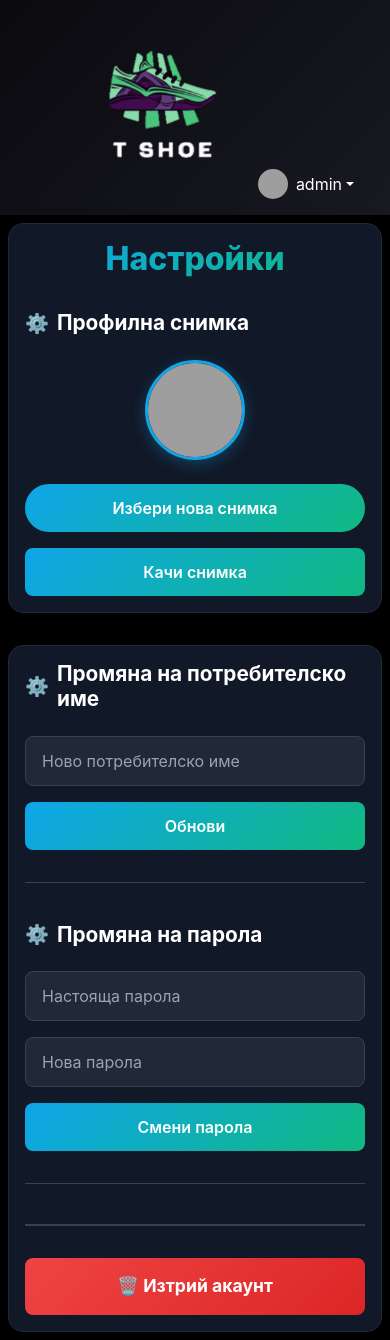
After one commit to TDTanev21/T-shoe, a Flask app: page /profile/settings in a window 390 px wide. The commit adds this page. Run offline with Flask 3, Linux system fonts and the light colour scheme; a user stored in the database is signed in; grey boxes are pictures that could not be loaded.

Commit message:
make settings menu

```diff
--- a/FlaskProject1/app.py
+++ b/FlaskProject1/app.py
@@ -15,10 +15,13 @@ from controllers.main_controller import main_bp
 from controllers.auth_controller import auth_bp
 from controllers.dashboard_controller import dashboard_bp
 from controllers.cart_controller import cart_bp
+from controllers.profile_controller import profile_bp
 app.register_blueprint(main_bp)
 app.register_blueprint(auth_bp, url_prefix='/auth')
 app.register_blueprint(dashboard_bp, url_prefix='/dashboard')
 app.register_blueprint(cart_bp, url_prefix='/cart')
+
+app.register_blueprint(profile_bp, url_prefix='/profile')
 @app.context_processor
 def inject_current_user():
     from flask_login import current_user
@@ -26,7 +29,7 @@ def inject_current_user():
 
 with app.app_context():
     db.create_all()
-    print("✓ Database tables created/verified")
+    print(" Database tables created/verified")
 
 if __name__ == '__main__':
     app.run(debug=True)
--- a/FlaskProject1/controllers/cart_controller.py
+++ b/FlaskProject1/controllers/cart_controller.py
@@ -15,6 +15,22 @@ from reportlab.lib.units import inch, cm
 from services.product_service import add_new_product
 
 cart_bp = Blueprint('cart', __name__)
+PRODUCT_IMAGES = {
+    'nike_air_force_1': 'air_force_1.jpg',
+    'adidas_ultraboost': 'adidas_ultraboost_1.jpg',
+    'puma_rs-x': 'puma_rs_x.jpg',
+    'adidas_predator': 'adidas_predator.jpg',
+    'nike_air_max': 'air_max.jpg',
+    'clarks_oxford': 'clarks_oxford.jpg',
+    'hugo_boss_boss_classic': 'hugo_boss_boss_classic.jpg',
+    'geox_derby': 'geox_derby.jpg',
+    'salvatore_monk_strap': 'salvatore_monk_strap.jpg',
+    'adidas_superstar': 'adidas_superstar.jpg',
+    'new_balance_574': 'new_balance_574.jpg',
+    'vans_old_skool': 'vans_old_skool.jpg',
+    'converse_chuck_70': 'converse_chuck_70.jpg',
+    'clarks_desert_boot': 'clarks_desert_boot.jpg'
+}
 
 @cart_bp.route('/checkout', methods=['POST'])
 @login_required
@@ -85,7 +101,8 @@ def cart_page():
         "dashboard/cart.html",
         current_user=current_user,
         cart_items=valid_cart_items,
-        products_dict=products_dict
+        products_dict=products_dict,
+        product_images = PRODUCT_IMAGES
     )
 
 @cart_bp.route('/add', methods=['POST'])
--- a/FlaskProject1/controllers/dashboard_controller.py
+++ b/FlaskProject1/controllers/dashboard_controller.py
@@ -7,15 +7,6 @@ from models import db
 from services.product_service import get_filtered_products, add_new_product
 
 dashboard_bp = Blueprint('dashboard', __name__)
-
-CATEGORIES = {
-    "Спортни": ["Бягане", "Баскетбол", "Футбол", "Тенис", "Тренировка", "Волейбол"],
-    "Елегантни": ["Оксфорди", "Дърбита", "Лофери", "Монкстрапове", "Брогове"],
-    "Всекидневни": ["Кецове", "Мокасини", "Ботуши", "Сандали", "Еспадрили"]
-}
-
-BRANDS = ["Nike", "Adidas", "Puma", "New Balance", "Vans", "Converse", "Clarks", "Hugo Boss", "Geox", "Salvatore"]
-
 PRODUCT_IMAGES = {
     'nike_air_force_1': 'air_force_1.jpg',
     'adidas_ultraboost': 'adidas_ultraboost_1.jpg',
@@ -33,8 +24,13 @@ PRODUCT_IMAGES = {
     'clarks_desert_boot': 'clarks_desert_boot.jpg'
 }
 
+CATEGORIES = {
+    "Спортни": ["Бягане", "Баскетбол", "Футбол", "Тенис", "Тренировка", "Волейбол"],
+    "Елегантни": ["Оксфорди", "Дърбита", "Лофери", "Монкстрапове", "Брогове"],
+    "Всекидневни": ["Кецове", "Мокасини", "Ботуши", "Сандали", "Еспадрили"]
+}
 
-
+BRANDS = ["Nike", "Adidas", "Puma", "New Balance", "Vans", "Converse", "Clarks", "Hugo Boss", "Geox", "Salvatore"]
 
 @dashboard_bp.route('/dashboard')
 @login_required
--- /dev/null
+++ b/FlaskProject1/controllers/profile_controller.py
@@ -0,0 +1,98 @@
+from flask import Blueprint, render_template
+from flask import render_template, request, redirect, url_for, flash
+from flask_login import current_user, login_required, logout_user
+from models import User,db
+import os
+from werkzeug.utils import secure_filename
+from flask import current_app
+
+profile_bp = Blueprint('profile', __name__)
+
+@profile_bp.route('/upload_picture', methods=['POST'])
+def upload_picture():
+    if 'profile_picture' not in request.files:
+        flash('No file selected')
+        return redirect(url_for('profile.settings'))
+
+    file = request.files['profile_picture']
+    if file.filename == '':
+        flash('No file selected')
+        return redirect(url_for('profile.settings'))
+
+    if file:
+        filename = secure_filename(f"{current_user.username}_pfp.png")
+        save_path = os.path.join(current_app.root_path, 'static', 'images', filename)
+
+        file.save(save_path)
+        flash('Profile picture updated successfully!')
+
+    return redirect(url_for('profile.settings'))
+
+@profile_bp.route('/settings', methods=['GET'])
+@login_required
+def settings():
+    return render_template('profile/settings.html', current_user=current_user)
+
+@profile_bp.route('/update_username', methods=['POST'])
+@login_required
+def update_username():
+    try:
+        new_username = request.form.get('username')
+        if not new_username:
+            flash('Username cannot be empty', 'danger')
+            return redirect(url_for('profile.settings'))
+
+        existing = User.query.filter_by(username=new_username).first()
+        if existing and existing.id != current_user.id:
+            flash('Username already taken', 'danger')
+            return redirect(url_for('profile.settings'))
+
+        current_user.username = new_username
+        db.session.commit()
+        flash('Username updated successfully', 'success')
+    except Exception as e:
+        print(f"Username Update Error: {e}")
+        return redirect(url_for('errors.forbidden_error'))
+
+    return redirect(url_for('profile.settings'))
+
+@profile_bp.route('/change_password', methods=['POST'])
+@login_required
+def change_password():
+    try:
+        current_pw = request.form.get('current_password')
+        new_pw = request.form.get('new_password')
+        if not current_pw or not new_pw:
+            flash('Both fields are required', 'danger')
+            return redirect(url_for('profile.settings'))
+
+        if not current_user.verify_password(current_pw):
+            flash('Current password incorrect', 'danger')
+            return redirect(url_for('profile.settings'))
+
+        current_user.password = new_pw
+        db.session.commit()
+        flash('Password updated successfully', 'success')
+    except Exception as e:
+        print(f"Password Change Error: {e}")
+        return redirect(url_for('errors.forbidden_error'))
+
+    return redirect(url_for('profile.settings'))
+
+@profile_bp.route('/delete_account', methods=['POST'])
+@login_required
+def delete_account():
+    try:
+        user = User.query.get(current_user.id)
+        logout_user()
+        if user:
+            db.session.delete(user)
+            db.session.commit()
+            flash('Your account has been deleted.', 'success')
+        else:
+            flash('User not found.', 'error')
+    except Exception as e:
+        print(f"Account Deletion Error: {e}")
+        return redirect(url_for('errors.forbidden_error'))
+
+    return redirect(url_for('auth.login'))
--- a/FlaskProject1/templates/base.html
+++ b/FlaskProject1/templates/base.html
@@ -80,16 +80,19 @@
 
         <div class="ms-auto d-flex align-items-center">
             {% if current_user.is_authenticated %}
-            <div class="dropdown">
-                <a class="d-flex align-items-center text-decoration-none dropdown-toggle" href="#"
-                   id="profileMenu" data-bs-toggle="dropdown" aria-expanded="false">
-                    <span class="ms-2">{{ current_user.username }}</span>
-                </a>
+<a class="nav-link dropdown-toggle d-flex align-items-center" href="#" role="button" data-bs-toggle="dropdown">
+    <img src="{{ url_for('static', filename='images/' ~ current_user.username ~ '_pfp.png') }}"
+         onerror="this.src='{{ url_for('static', filename='images/account.png') }}'"
+         alt="Profile Picture"
+         class="rounded-circle me-2"
+         style="width: 30px; height: 30px; object-fit: cover;">
+    {{ current_user.username }}
+</a>
                  {% if current_user.is_admin %}
                          <ul class="dropdown-menu dropdown-menu-end" aria-labelledby="profileMenu">
 
                     <li><a class="dropdown-item" href="{{ url_for('dashboard.admin') }}">Дашборд 👤</a></li>
-                    <li><a class="dropdown-item" href="">Настройки ⚙</a></li>
+                    <li><a class="dropdown-item" href="{{ url_for('profile.settings') }}">Настройки ⚙</a></li>
                     <li><hr class="dropdown-divider"></li>
                     <li><a class="dropdown-item" href="{{ url_for('auth.logout') }}">Излез</a></li>
                 </ul>
@@ -97,7 +100,7 @@
                 <ul class="dropdown-menu dropdown-menu-end" aria-labelledby="profileMenu">
 
                     <li><a class="dropdown-item" href="{{ url_for('dashboard.cart_page') }}">Количка 🛒</a></li>
-                    <li><a class="dropdown-item" href="">Настройки ⚙</a></li>
+                    <li><a class="dropdown-item" href="{{ url_for('profile.settings') }}">Настройки ⚙</a></li>
                     <li><hr class="dropdown-divider"></li>
                     <li><a class="dropdown-item" href="{{ url_for('auth.logout') }}">Излез</a></li>
                 </ul>
--- a/FlaskProject1/templates/dashboard/dashboard.html
+++ b/FlaskProject1/templates/dashboard/dashboard.html
@@ -105,7 +105,7 @@
                         </form>
                         <a href="{{ url_for('dashboard.see_product', product_id=product_id) }}"
                            class="see-reviews-btn">
-                            <span>Разгледай ревютата 🌟</span>
+                            <span>Разгледай продукта</span>
                         </a>
                     </div>
                 </div>
--- /dev/null
+++ b/FlaskProject1/templates/profile/settings.html
@@ -0,0 +1,345 @@
+{% extends 'base.html' %}
+
+{% block title %}Настройки{% endblock %}
+
+{% block content %}
+<div class="settings-container">
+    <div class="first-column">
+        <h1 class="settings-title">Настройки</h1>
+
+        <div class="settings-form">
+            <h3 class="form-title">Профилна снимка</h3>
+            <div class="profile-picture-container">
+                <img src="{{ url_for('static', filename='images/' ~ current_user.username ~ '_pfp.png') }}"
+                     onerror="this.src='{{ url_for('static', filename='images/account.png') }}'"
+                     alt="Profile Picture" class="profile-picture">
+            </div>
+            <form method="POST" action="{{ url_for('profile.upload_picture') }}" enctype="multipart/form-data">
+                <input type="file" name="profile_picture" id="profile_picture" accept="image/*" required style="display: none;">
+                <label for="profile_picture" class="file-upload-label">Избери нова снимка</label>
+                <button type="submit" class="upload-btn">Качи снимка</button>
+            </form>
+        </div>
+    </div>
+
+    <div class="second-column">
+        <div class="settings-form">
+            <h3 class="form-title">Промяна на потребителско име</h3>
+            <form method="POST" action="{{ url_for('profile.update_username') }}">
+                <input type="text" name="username" placeholder="Ново потребителско име" required class="form-input">
+                <button type="submit" class="submit-btn">Обнови</button>
+            </form>
+        </div>
+
+        <div class="settings-form">
+            <h3 class="form-title">Промяна на парола</h3>
+            <form method="POST" action="{{ url_for('profile.change_password') }}">
+                <input type="password" name="current_password" placeholder="Настояща парола" required class="form-input">
+                <input type="password" name="new_password" placeholder="Нова парола" required class="form-input">
+                <button type="submit" class="submit-btn">Смени парола</button>
+            </form>
+        </div>
+
+        <div class="delete-section">
+            <form method="POST" action="{{ url_for('profile.delete_account') }}">
+                <button type="submit" class="delete-button" onclick="return confirm('Сигурни ли сте? Това действие е необратимо!')">
+                    🗑️ Изтрий акаунт
+                </button>
+            </form>
+        </div>
+    </div>
+</div>
+
+<style>
+ body {
+    font-family: 'Inter', sans-serif;
+    min-height: 100vh;
+    background: linear-gradient(135deg, #0a0a0f, #1f1f29, #0d0d13);
+    overflow-x: hidden;
+    color: white;
+}
+.settings-container {
+    max-width: 1200px;
+    margin: 0 auto;
+    padding: 2rem;
+    background: #000000;
+    min-height: 100vh;
+    display: grid;
+    grid-template-columns: 1fr 1fr;
+    gap: 3rem;
+    align-items: start;
+}
+
+.settings-title {
+    font-size: 3rem;
+    font-weight: 800;
+    color: #ffffff;
+    margin-bottom: 2rem;
+    background: linear-gradient(135deg, #0ea5e9 0%, #10b981 100%);
+    -webkit-background-clip: text;
+    -webkit-text-fill-color: transparent;
+    background-clip: text;
+    text-align: center;
+}
+
+.first-column, .second-column {
+    background: #111827;
+    border-radius: 15px;
+    padding: 2rem;
+    border: 1px solid #1f2937;
+    box-shadow: 0 8px 25px rgba(0, 0, 0, 0.3);
+}
+
+.settings-form {
+    margin-bottom: 2.5rem;
+    padding-bottom: 2rem;
+    border-bottom: 1px solid #374151;
+}
+
+.settings-form:last-of-type {
+    border-bottom: none;
+    margin-bottom: 0;
+    padding-bottom: 0;
+}
+
+.form-title {
+    font-size: 1.5rem;
+    font-weight: 700;
+    color: #ffffff;
+    margin-bottom: 1.5rem;
+    display: flex;
+    align-items: center;
+    gap: 0.5rem;
+}
+
+.form-title::before {
+    content: '⚙️';
+    font-size: 1.2rem;
+}
+
+.profile-picture-container {
+    text-align: center;
+    margin-bottom: 1.5rem;
+}
+
+.profile-picture {
+    width: 150px;
+    height: 150px;
+    border-radius: 50%;
+    object-fit: cover;
+    border: 3px solid #0ea5e9;
+    box-shadow: 0 4px 15px rgba(14, 165, 233, 0.3);
+    transition: all 0.3s ease;
+}
+
+.profile-picture:hover {
+    transform: scale(1.05);
+    box-shadow: 0 6px 20px rgba(14, 165, 233, 0.5);
+}
+
+.file-upload-label {
+    display: inline-block;
+    background: linear-gradient(135deg, #0ea5e9, #10b981);
+    color: white;
+    padding: 12px 24px;
+    border-radius: 25px;
+    font-weight: 600;
+    cursor: pointer;
+    transition: all 0.3s ease;
+    margin-bottom: 1rem;
+    text-align: center;
+    width: 100%;
+}
+
+.file-upload-label:hover {
+    transform: scale(1.05);
+    box-shadow: 0 5px 15px rgba(14, 165, 233, 0.4);
+}
+
+.form-input {
+    width: 100%;
+    padding: 12px 16px;
+    border: 1px solid #374151;
+    border-radius: 8px;
+    background: #1f2937;
+    color: white;
+    font-size: 1rem;
+    margin-bottom: 1rem;
+    transition: all 0.3s ease;
+}
+
+.form-input:focus {
+    outline: none;
+    border-color: #0ea5e9;
+    box-shadow: 0 0 0 3px rgba(14, 165, 233, 0.1);
+}
+
+.form-input::placeholder {
+    color: #9ca3af;
+}
+
+.upload-btn, .submit-btn {
+    width: 100%;
+    background: linear-gradient(135deg, #0ea5e9, #10b981);
+    color: white;
+    border: none;
+    padding: 12px 24px;
+    border-radius: 8px;
+    font-weight: 600;
+    cursor: pointer;
+    transition: all 0.3s ease;
+    font-size: 1rem;
+}
+
+.upload-btn:hover, .submit-btn:hover {
+    transform: scale(1.02);
+    box-shadow: 0 5px 15px rgba(14, 165, 233, 0.4);
+}
+
+.delete-section {
+    margin-top: 2rem;
+    padding-top: 2rem;
+    border-top: 2px solid #374151;
+}
+
+.delete-button {
+    width: 100%;
+    background: linear-gradient(135deg, #ef4444, #dc2626);
+    color: white;
+    border: none;
+    padding: 15px 24px;
+    border-radius: 8px;
+    font-weight: 700;
+    cursor: pointer;
+    transition: all 0.3s ease;
+    font-size: 1.1rem;
+}
+
+.delete-button:hover {
+    transform: scale(1.02);
+    box-shadow: 0 5px 15px rgba(239, 68, 68, 0.4);
+    background: linear-gradient(135deg, #dc2626, #b91c1c);
+}
+
+@media (max-width: 768px) {
+    .settings-container {
+        grid-template-columns: 1fr;
+        gap: 2rem;
+        padding: 1rem;
+    }
+
+    .settings-title {
+        font-size: 2.5rem;
+    }
+
+    .first-column, .second-column {
+        padding: 1.5rem;
+    }
+
+    .profile-picture {
+        width: 120px;
+        height: 120px;
+    }
+
+    .form-title {
+        font-size: 1.3rem;
+    }
+}
+
+@media (max-width: 480px) {
+    .settings-container {
+        padding: 0.5rem;
+    }
+
+    .settings-title {
+        font-size: 2rem;
+    }
+
+    .first-column, .second-column {
+        padding: 1rem;
+    }
+
+    .profile-picture {
+        width: 100px;
+        height: 100px;
+    }
+}
+
+.settings-form {
+    animation: slideUp 0.5s ease;
+}
+
+@keyframes slideUp {
+    from {
+        opacity: 0;
+        transform: translateY(20px);
+    }
+    to {
+        opacity: 1;
+        transform: translateY(0);
+    }
+}
+
+.flash-messages {
+    margin-bottom: 2rem;
+}
+
+.flash-message {
+    background: #111827;
+    border: 1px solid #1f2937;
+    border-radius: 10px;
+    padding: 1rem;
+    margin-bottom: 1rem;
+    animation: slideInDown 0.3s ease;
+}
+
+.flash-message.success {
+    border-left: 4px solid #10b981;
+    color: #10b981;
+}
+
+.flash-message.error {
+    border-left: 4px solid #ef4444;
+    color: #ef4444;
+}
+
+.flash-message.warning {
+    border-left: 4px solid #f59e0b;
+    color: #f59e0b;
+}
+
+@keyframes slideInDown {
+    from {
+        opacity: 0;
+        transform: translateY(-20px);
+    }
+    to {
+        opacity: 1;
+        transform: translateY(0);
+    }
+}
+</style>
+
+<script>
+setTimeout(function() {
+    const flashMessages = document.querySelectorAll('.flash-message');
+    flashMessages.forEach(function(message) {
+        message.style.animation = 'slideInDown 0.3s ease reverse';
+        setTimeout(function() {
+            message.remove();
+        }, 300);
+    });
+}, 5000);
+
+document.getElementById('profile_picture').addEventListener('change', function(e) {
+    const file = e.target.files[0];
+    if (file) {
+        const reader = new FileReader();
+        reader.onload = function(e) {
+            document.querySelector('.profile-picture').src = e.target.result;
+        }
+        reader.readAsDataURL(file);
+    }
+});
+</script>
+{% endblock %}
```
Also changed, not shown: FlaskProject1/run_init.py (deleted, +0 -35 lines), FlaskProject1/templates/dashboard/admin.html (+7 -0 lines), FlaskProject1/instance/shoestore.db, FlaskProject1/static/images/account.png (added).
